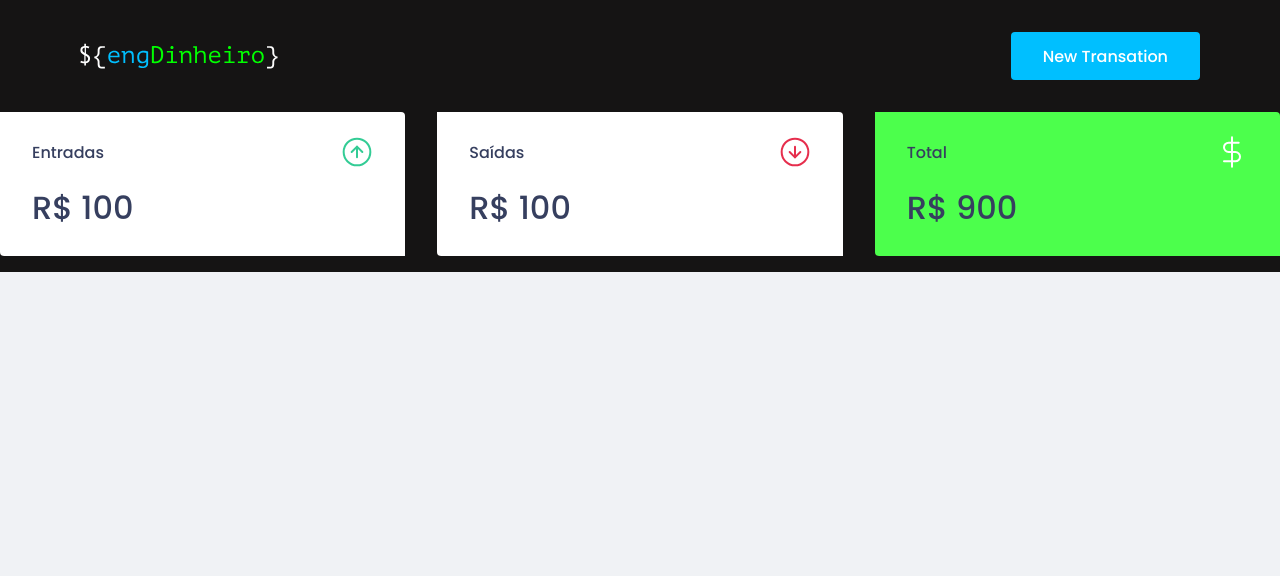
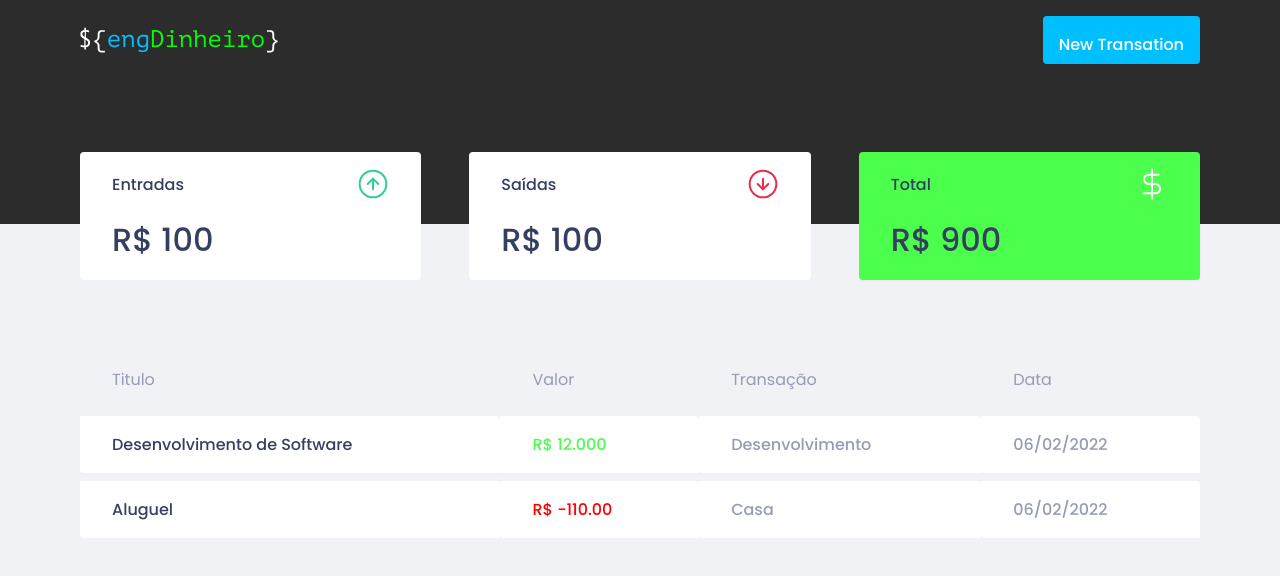
Before and after one commit to patriciaszbr/engdinheiro, a React (Create React App) app: page / in a window 1280 px wide. Shown: the top 576 px of the page. Built offline with nearby package versions, Linux system fonts and the light colour scheme.

Commit message:
Criada tabela de transaçoes

```diff
--- a/src/components/Dashboard/index.tsx
+++ b/src/components/Dashboard/index.tsx
@@ -1,11 +1,13 @@
-import { Container } from "../Header/styles";
+import { Container } from "../Dashboard/styles";
 import { Summmary } from "../Summary";
+import { TransactionsTable } from "../TransactionsTable";
 
 export function Dashboard() {
   return (
     <>
       <Container>
         <Summmary/>
+        <TransactionsTable />
       </Container>
     </>
   )
--- a/src/components/Dashboard/styles.ts
+++ b/src/components/Dashboard/styles.ts
@@ -3,5 +3,5 @@ import styled from "styled-components";
   export const Container = styled.main`
     max-width: 1120px;
     margin: 0 auto;
-    padding: 2.5rem 1rem;
+    padding: 2.5rem 3rem;
   `;
--- a/src/components/Header/styles.ts
+++ b/src/components/Header/styles.ts
@@ -7,7 +7,8 @@ export const Container = styled.header`
 export const Content = styled.div`
   max-width: 1120px;
   margin: 0 auto;
-  padding: 2rem 1rem 12rem;
+
+  padding: 1rem 1rem 10rem;
 
   display: flex;
   align-items: center;
@@ -18,14 +19,14 @@ export const Content = styled.div`
     color: #FFF;
     background: var(--blue-light);
     border: 0;
-    padding: 0 2rem;
+    padding: 1rem;
     border-radius: 0.25rem;
     height: 3rem;
 
     transition: filter 0.2s;
 
     &:hover {
-      filter: brightness(0.05);
+      filter: brightness(0.09);
     }
 
   }
--- a/src/components/Summary/styles.ts
+++ b/src/components/Summary/styles.ts
@@ -3,13 +3,13 @@ import styled from "styled-components";
 export const Container = styled.div`
   display: grid;
   grid-template-columns: repeat(3, 1fr);
-  gap: 2rem;
-  margin-top: -10rem;
+  gap: 3rem;
+  margin-top: -7rem;
 
   div {
     background: var(--shape);
-    padding: 1.5rem 2rem;
-    border-radius: 0%.25rem;
+    padding: 1rem 2rem;
+    border-radius: 0.25rem;
     color: var(--text-title);
 
     header {
--- /dev/null
+++ b/src/components/TransactionsTable/index.tsx
@@ -0,0 +1,32 @@
+import { Container } from "./style";
+
+export function TransactionsTable() {
+  return(
+    <Container>
+      <table>
+        <thead>
+          <tr>
+            <th> Titulo </th>
+            <th> Valor </th>
+            <th> Transação </th>
+            <th> Data </th>
+          </tr>
+        </thead>
+        <tbody>
+          <tr>
+            <td>Desenvolvimento de Software</td>
+            <td className="deposit">R$ 12.000</td>
+            <td>Desenvolvimento</td>
+            <td>06/02/2022</td>
+          </tr>
+          <tr>
+            <td>Aluguel</td>
+            <td className="withdraw">R$ -110.00</td>
+            <td>Casa</td>
+            <td>06/02/2022</td>
+          </tr>
+        </tbody>
+      </table>
+    </Container>
+  )
+}
--- /dev/null
+++ b/src/components/TransactionsTable/style.ts
@@ -0,0 +1,36 @@
+import styled from "styled-components";
+
+export const Container = styled.div`
+  margin-top: 4rem;
+  table {
+    width: 100%;
+    border-spacing: 0ch.5rem;
+
+    th {
+      color: var(--text-body);
+      font-weight: 400;
+      padding: 1rem 2rem;
+      text-align: left;
+      line-height: 1.5rem;
+    }
+
+    td {
+      padding: 1rem 2rem;
+      border: 0;
+      background: var(--shape);
+      color: var(--text-body);
+      border-radius: 0ch.25rem;
+
+      &:first-child {
+        color: var(--text-title);
+      }
+
+      &.deposit {
+        color: var(--green);
+      }
+      &.withdraw {
+        color: var(--red);
+      }
+    }
+  }
+`;
--- a/src/styles/global.ts
+++ b/src/styles/global.ts
@@ -4,7 +4,7 @@ export const GlobalStyle = createGlobalStyle`
   :root {
     --background: #F0F2F5;
     --red: #FF0000;
-    --black: #151414;
+    --black: #2c2c2c;
 
     --blue-light: #00BFFF;
     --green: #4cff4c;
```
